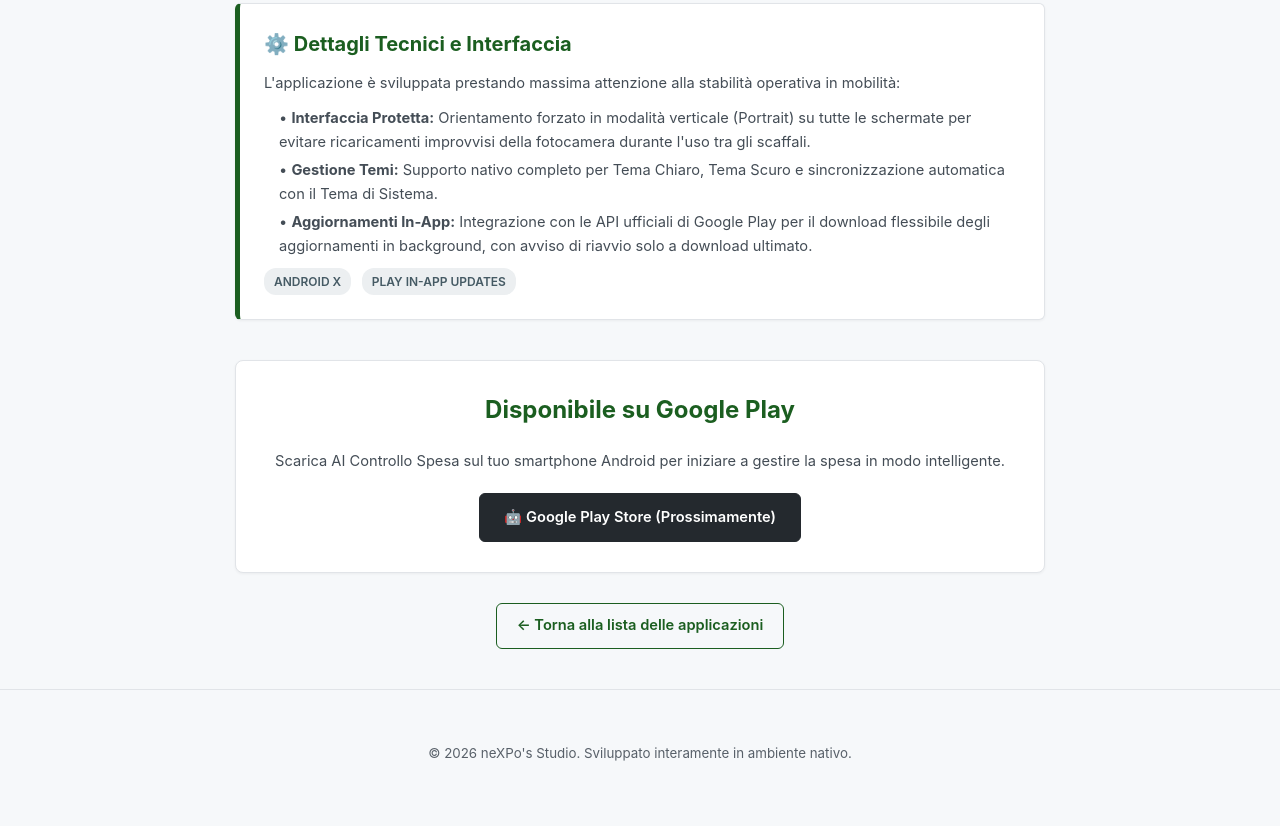
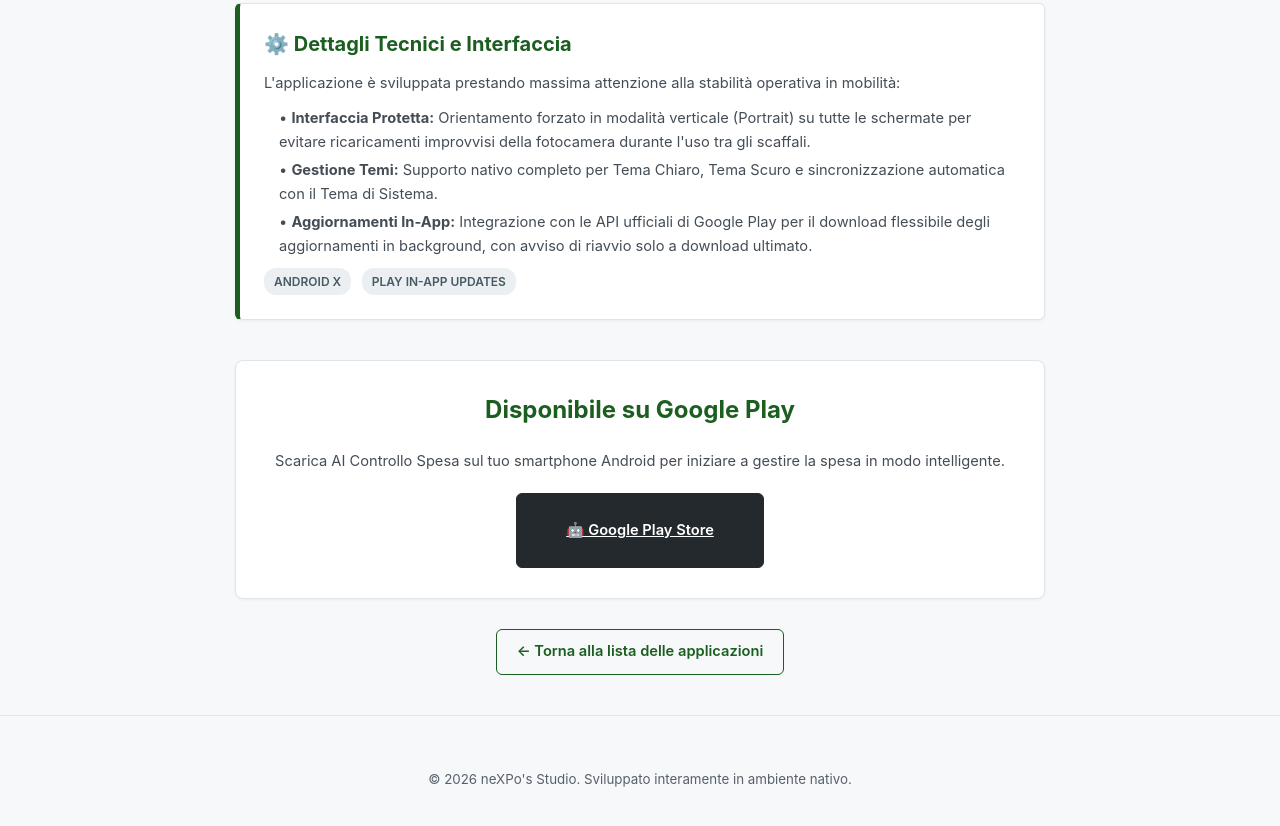
Before and after one commit to neXPo83/SpesaControllo, a plain HTML site: page index.html in a window 1280 px wide. Shown: the part 2933-3759 px from the top of the page. Drawn offline with Linux system fonts and the light colour scheme.

Commit message:
Update Google Play Store link in index.html

```diff
--- a/index.html
+++ b/index.html
@@ -490,7 +490,9 @@
             <h2>Disponibile su Google Play</h2>
             <p>Scarica AI Controllo Spesa sul tuo smartphone Android per iniziare a gestire la spesa in modo intelligente.</p>
             <div class="playstore-button-placeholder">
-                🤖 Google Play Store (Prossimamente)
+                <a href="https://play.google.com/store/apps/details?id=com.nexpo.spesacontrollo" class="playstore-button-placeholder">
+                🤖 Google Play Store
+                </a>
             </div>
         </div>
 
```
